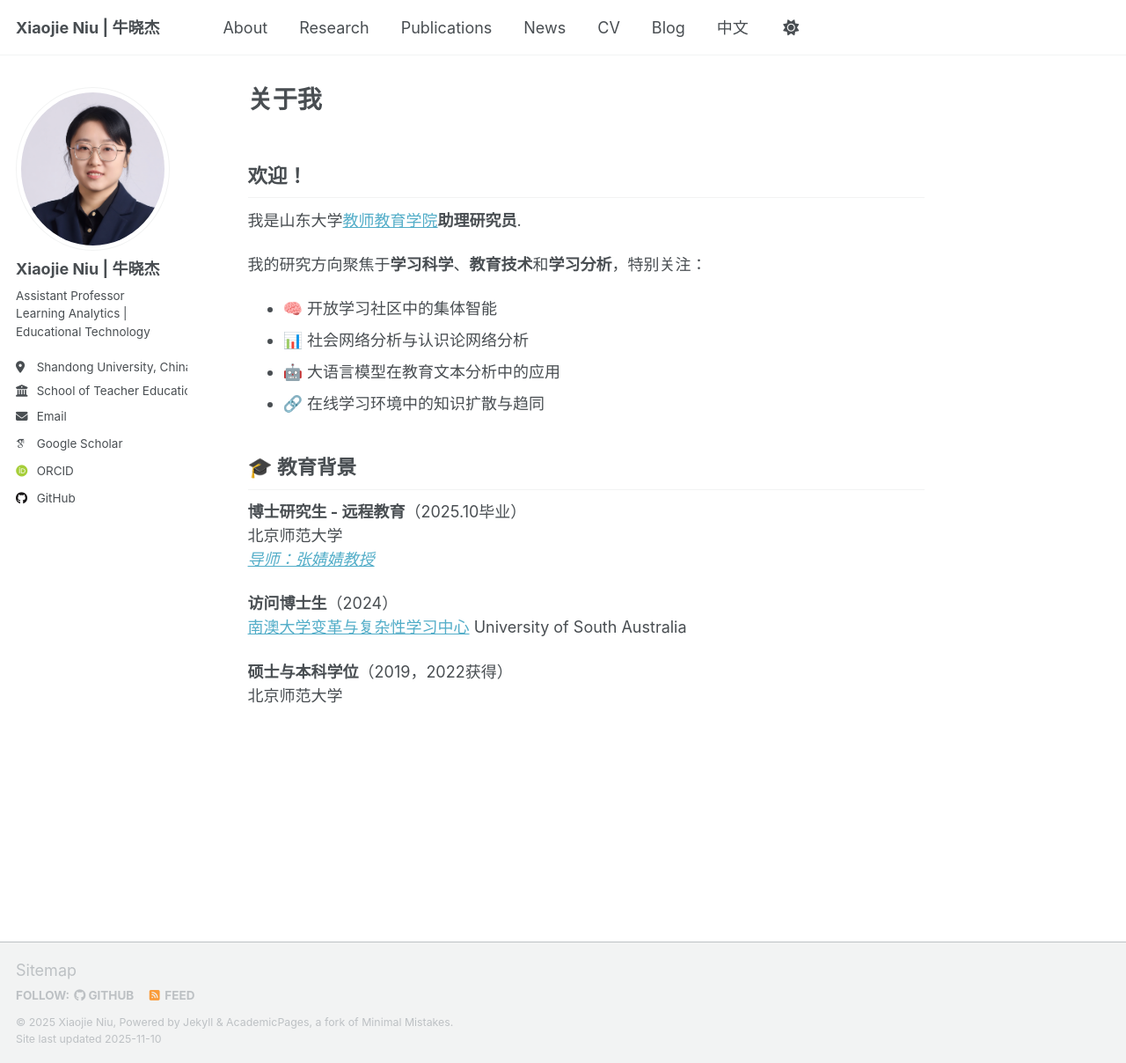
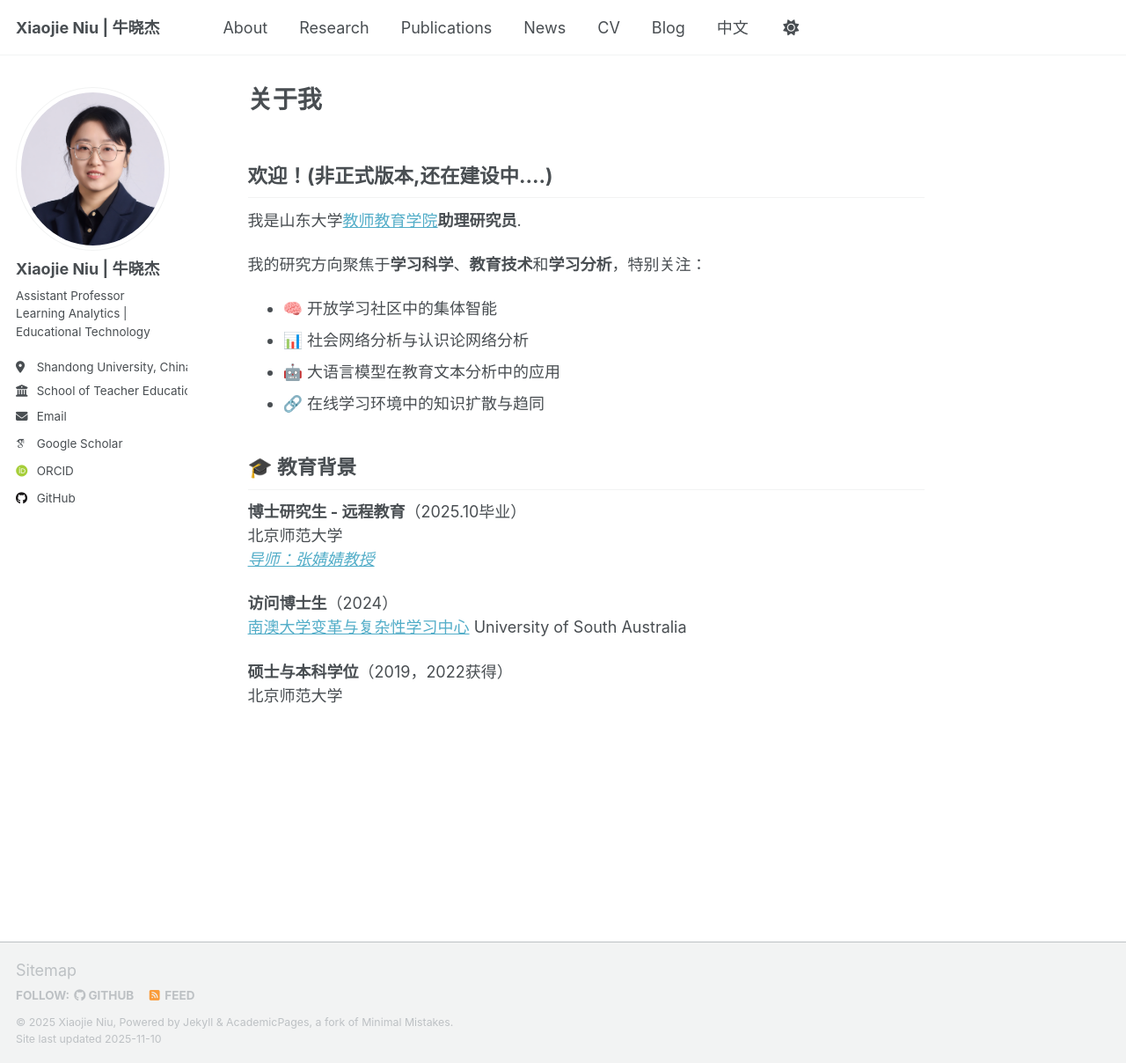
Before and after one commit to Xiaojie-Niu/xiaojie.github.io, a Jekyll site: the page built from _pages/about-zh.md, in a window 1280 px wide and 1208 px high. Shown: the whole window at 88% size. Built offline with Jekyll 4.4.1, drawn with Linux system fonts in a browser that asks for light colours; some web fonts are replaced; a script that is not in the unit is left out.

Commit message:
Update about-zh.md

```diff
--- a/_pages/about-zh.md
+++ b/_pages/about-zh.md
@@ -5,7 +5,7 @@ excerpt: "个人简介"
 author_profile: true
 ---
 
-## 欢迎！
+## 欢迎！(非正式版本,还在建设中....)
 
 我是山东大学[教师教育学院](https://iase.sdu.edu.cn/index.htm)**助理研究员**.
 
```
